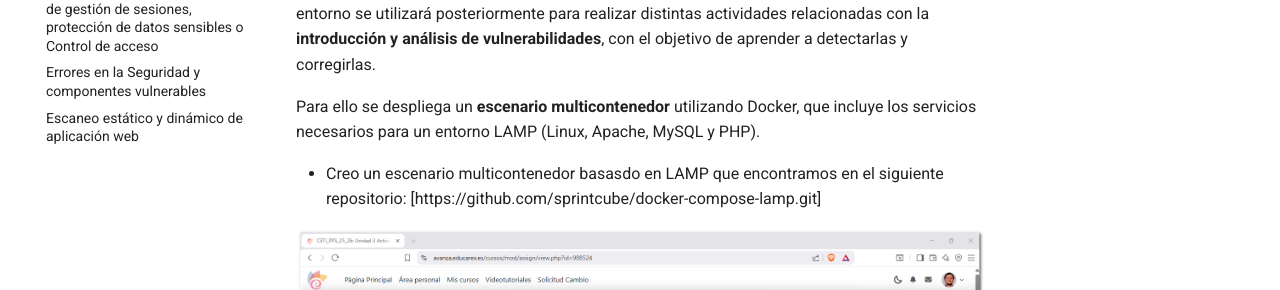
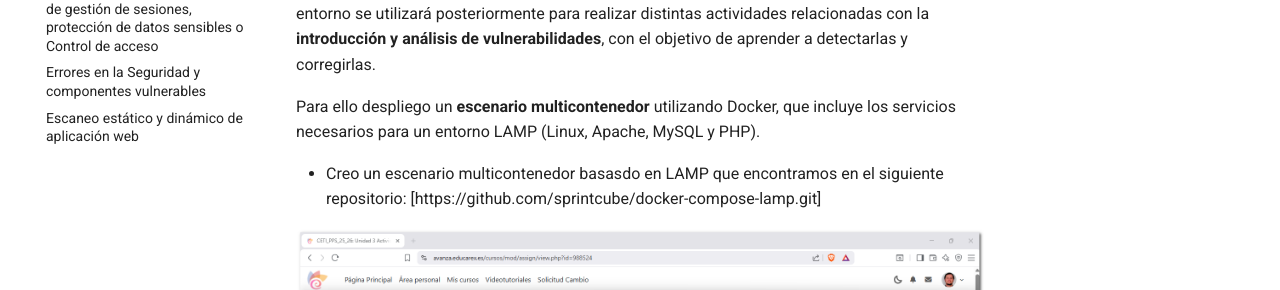
Before and after one commit to JBLeopard/Unidad3-TareaRA3-Joaquin, an MkDocs documentation site: the page built from docs/CreacionEntornoPrueba.md, in a window 1280 px wide and 900 px high. Shown: the part 246-536 px from the top of the window. Built offline with MkDocs 1.6.1 and Material for MkDocs 9.7.7, drawn with Linux system fonts in a browser that asks for light colours.

Commit message:
Update CreacionEntornoPrueba.md

```diff
--- a/docs/CreacionEntornoPrueba.md
+++ b/docs/CreacionEntornoPrueba.md
@@ -2,7 +2,7 @@
 
 En esta documentación se describe el proceso de **creación de un entorno de prueba**. Este entorno se utilizará posteriormente para realizar distintas actividades relacionadas con la **introducción y análisis de vulnerabilidades**, con el objetivo de aprender a detectarlas y corregirlas.
 
-Para ello se despliega un **escenario multicontenedor** utilizando Docker, que incluye los servicios necesarios para un entorno LAMP (Linux, Apache, MySQL y PHP).
+Para ello despliego un **escenario multicontenedor** utilizando Docker, que incluye los servicios necesarios para un entorno LAMP (Linux, Apache, MySQL y PHP).
 
 -  Creo un escenario multicontenedor basasdo en LAMP que encontramos en el siguiente repositorio: [https://github.com/sprintcube/docker-compose-lamp.git]
 
```
